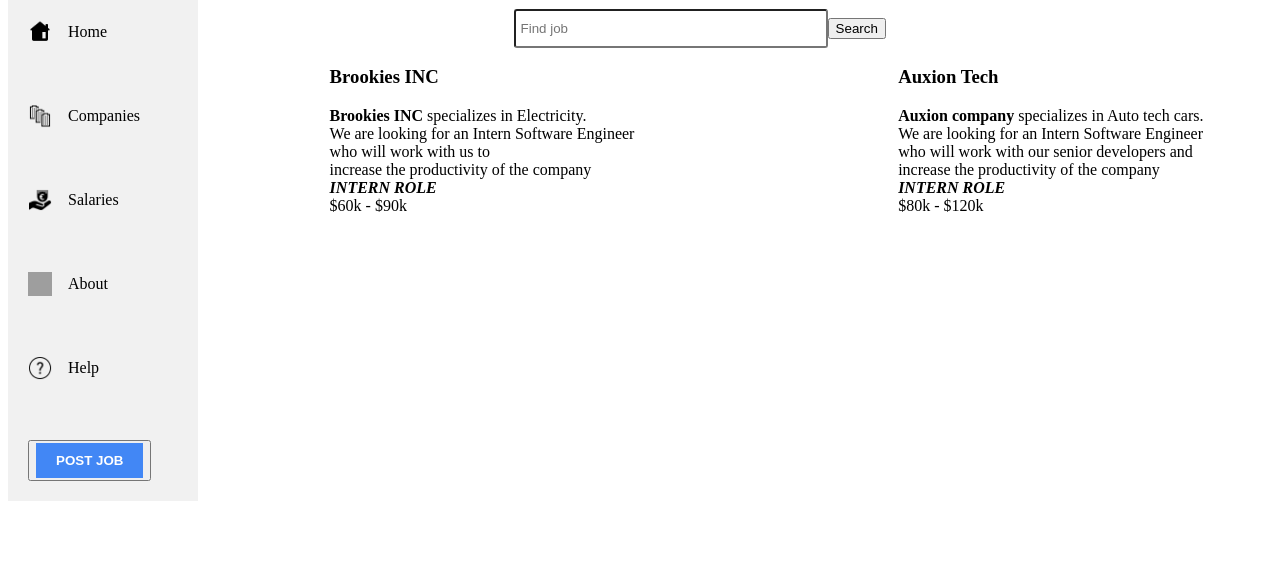
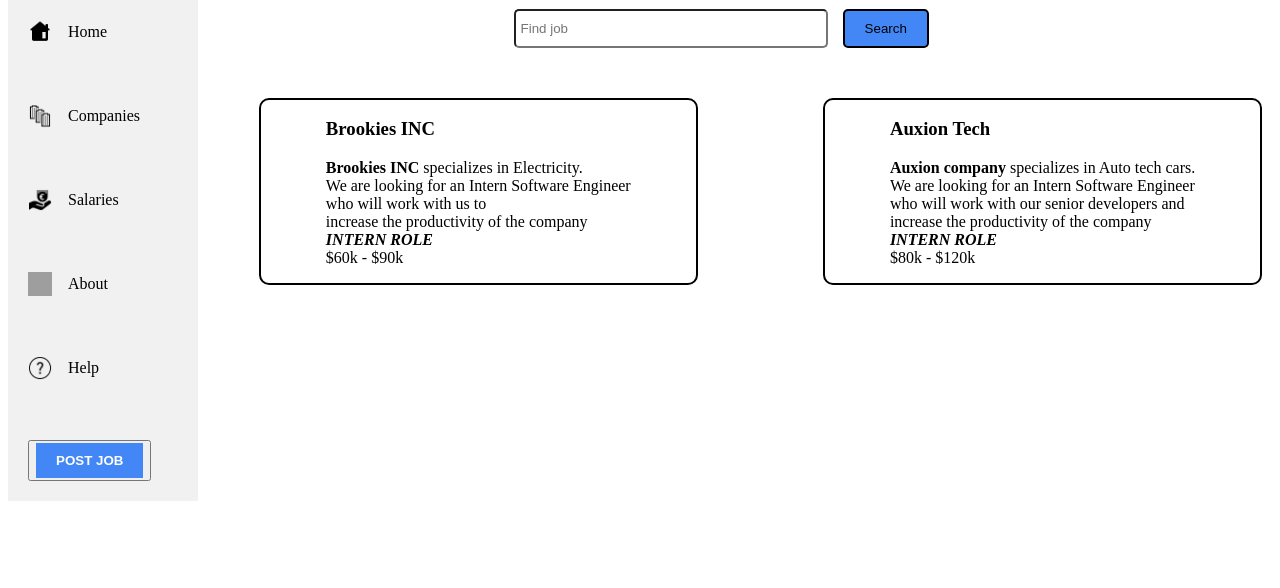
Before and after one commit to chisomdaniel/InternHub, a Flask app: template templates/search_page.html in a window 1280 px wide. Shown: the part 53-641 px from the top of the page. Run offline with Flask 3, Linux system fonts and the light colour scheme; the template is opened without the code that fills it, so the values that code supplies are empty; grey boxes are pictures that could not be loaded.

Commit message:
little changes

```diff
--- a/templates/search_page.html
+++ b/templates/search_page.html
@@ -11,7 +11,6 @@
 
         <h1>
             <a class="site-name" href="search_page.html"> Intern Hub</a>
-
         </h1>
 
 
@@ -20,12 +19,12 @@
             <button>Search</button>
         </div>
         <div class="contain">
-        <section class="job_display">
+            <section class="job_display job">
                 <div class="contents">
                 <p><h3>Brookies INC</h3><b>Brookies INC</b> specializes in Electricity.<br> We are looking for an Intern Software Engineer<br> who will work with us to<br> increase the productivity of the company<br><b><i>INTERN ROLE</i></b><br>$60k - $90k</p>
                 </div>
             </section>
-         <section class="job_display1">
+            <section class="job_display1 job">
                 <div class="contents1">
                 <p><h3>Auxion Tech</h3><b>Auxion company</b> specializes in Auto tech cars.<br> We are looking for an Intern Software Engineer<br> who will work with our senior developers and<br> increase the productivity of the company<br><b><i>INTERN ROLE</i></b><br>$80k - $120k</p>
                 </div>
@@ -34,8 +33,7 @@
 
     </header>
 
-
-    <div class="container">
+    <aside class="container">
         <ul>
             <li class="home-icon">Home</li>
             <li class="company-icon">Companies</li>
@@ -45,10 +43,7 @@
             <li></li>
         </ul>
         <button><a href="post.html" class="button1"><b>POST JOB</b></a></button>
-    </div>
-
-
-
+    </aside>
 
     <footer>
        <h3>Internhub</h3>
--- a/templates/styles/index.css
+++ b/templates/styles/index.css
@@ -68,21 +68,32 @@ header {
     background-repeat: no-repeat;
 
 }
-  header .search-box {
+
+header .search-box {
     display: flex;
     align-items: center;
     margin-left: 40%;
+}
 
-
-}
- .search-box input[type="text"] {
+.search-box input[type="text"] {
     width: 300px;
     height: 25px;
     padding: 5px;
-    border-radius: 3px;
+    border-radius: 5px;
+    margin-right: 15px;
 }
- header h1 {
 
+.search-box button {
+    border-style: solid;
+    background-color: #4287f5;
+    border-radius: 5px;
+    padding-top: 10px;
+    padding-bottom: 10px;
+    padding-left: 20px;
+    padding-right: 20px;
+}
+
+header h1 {
     font-size: 25px;
     font-family: 'Mochiy Pop P One';
 
@@ -90,10 +101,12 @@ header {
 .contain {
     display: flex;
 }
+
 .job_display,
 .job_display1 {
     flex: 1;
 }
+
 .job_display {
     display: flex;
     justify-content: center;
@@ -101,14 +114,26 @@ header {
     margin-left: 20%;
     margin-bottom: 5%;
     border: #000000;
-  }
+}
 
-
-  .job_display1 {
+.job_display1 {
     display: flex;
     justify-content: center;
     align-items: center;
     margin-left: 10%;
     margin-bottom: 5%;
     border: #000000;
-  }
+    width: 20px;
+}
+
+.job {
+    border-style: solid;
+    border-color: #000000;
+    border-width: 2px;
+    border-radius: 10px;
+}
+
+.contain {
+    margin-top: 50px;
+    padding-right: 10px;
+}
```
Lines whose indentation alone changed are shown as unchanged.
